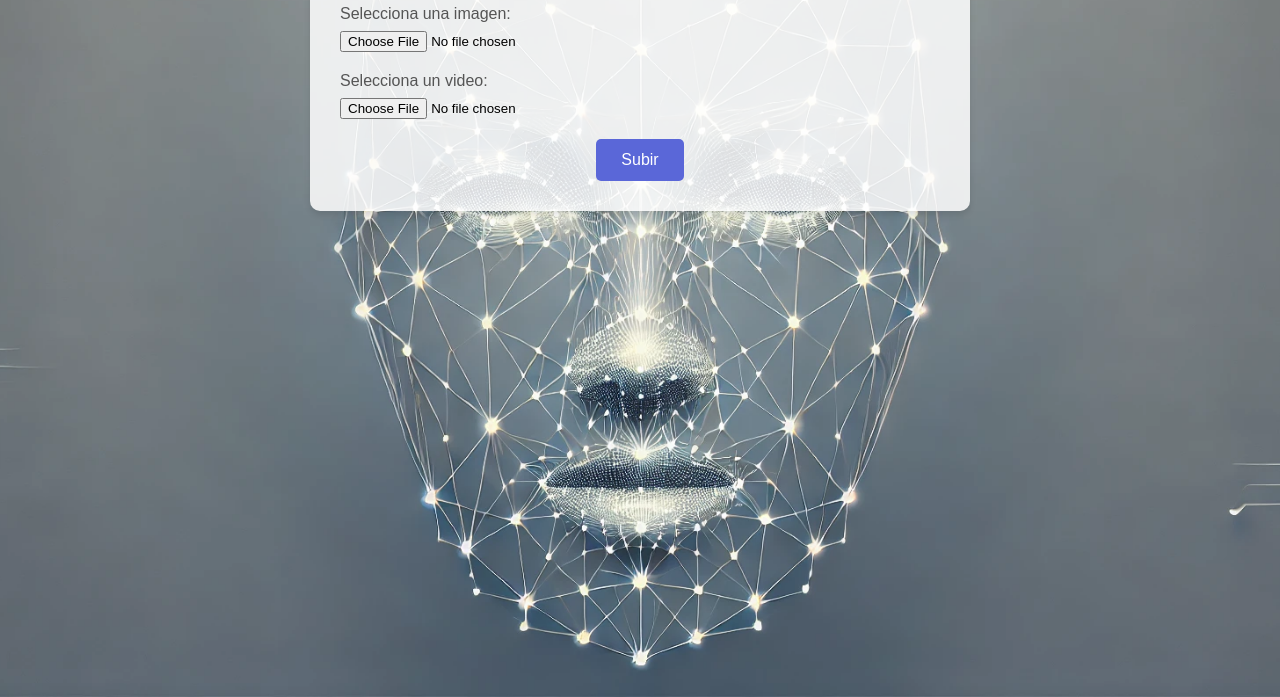
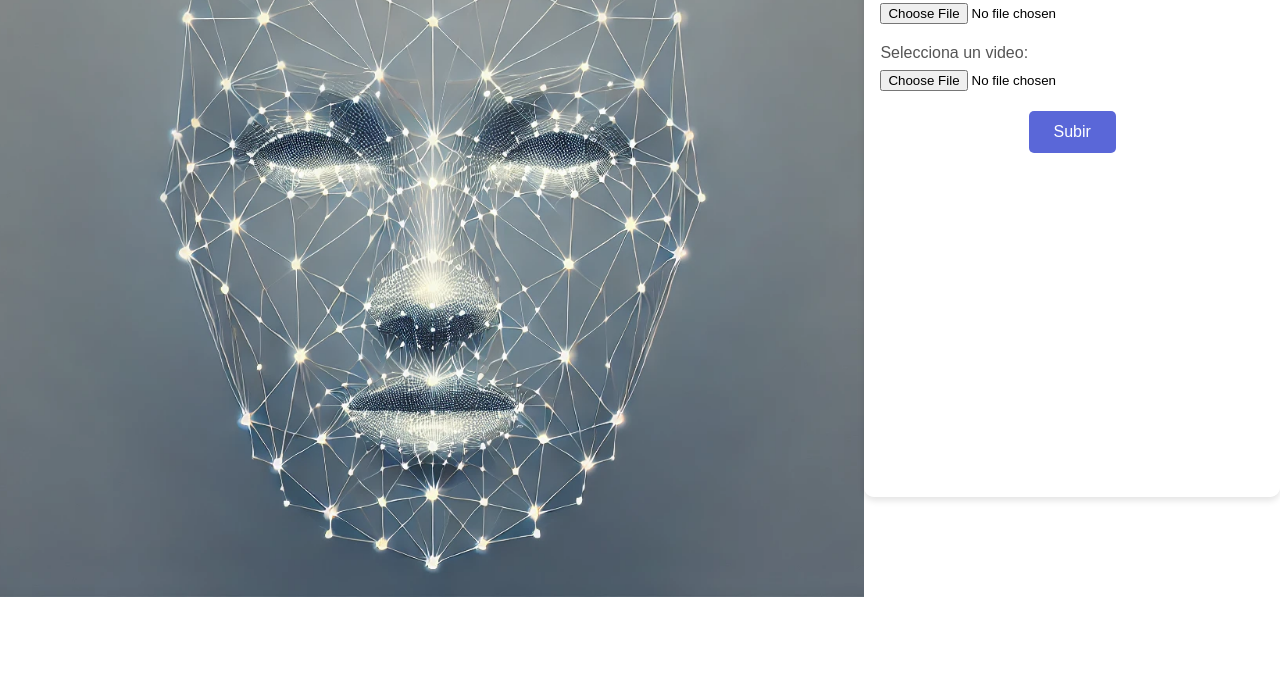
Before and after one commit to mikhers/proyecto-ian, a plain HTML site: page Frontend/index.html in a window 1280 px wide. Shown: the part 203-900 px from the top of the page. After the commit the page ends 800 px from the top, so only its background shows below. Drawn offline with Linux system fonts and the light colour scheme.

Commit message:
style: home inicial

```diff
--- a/Frontend/css/style.css
+++ b/Frontend/css/style.css
@@ -1,25 +1,54 @@
+* {
+  margin: 0;
+  padding: 0;
+  box-sizing: border-box;
+}
+
 body {
   margin: 0;
   padding: 0;
   height: 100vh;
-    background-image: url('../img/2.jpg');
-    background-size: cover;
-    background-position: center;
-    background-repeat: no-repeat;
   font-family: Arial, sans-serif;
 }
 
-.upload-container, .result-container {
+.home-sec {
+  display: flex;
+}
+
+.home-sec > div:first-child {
+  height: 100vh;
+  width: 100%;
+}
+
+.home-sec > div:last-child {
+  width: 600px;
+}
+
+.home-sec > div:first-child img {
+  width: 100%;
+  height: 100%;
+  object-fit: cover;
+}
+
+main {
+  overflow: hidden;
+  height: 100vh;
+}
+
+.upload-container,
+.result-container {
   background-color: rgba(255, 255, 255, 0.85);
+  width: min(500px, 100%);
+  padding: 2rem 1rem;
   margin: 100px auto;
-    padding: 30px;
-    max-width: 600px;
   border-radius: 10px;
   text-align: center;
   box-shadow: 0px 4px 6px rgba(0, 0, 0, 0.1);
 }
 
-h1, h2, h3 {
+h1,
+h2,
+h3 {
   margin-bottom: 20px;
   color: #333;
   text-align: center;
@@ -36,7 +65,7 @@ label {
   color: #555;
 }
 
-input[type="file"] {
+input[type='file'] {
   width: 100%;
 }
 
@@ -44,7 +73,7 @@ button {
   padding: 12px 25px;
   font-size: 16px;
   cursor: pointer;
-    background-color: #5A67D8;
+  background-color: #5a67d8;
   color: #fff;
   border: none;
   border-radius: 5px;
@@ -59,7 +88,7 @@ button:hover {
   display: none;
 }
 
-.imagen-cargada{
+.imagen-cargada {
   display: block;
   margin: 0 auto;
   max-width: min(500px, 100%);
@@ -98,7 +127,8 @@ button:hover {
   box-shadow: 0px 4px 6px rgba(0, 0, 0, 0.1);
 }
 
-.result p, .result h3 {
+.result p,
+.result h3 {
   text-align: center;
   margin: 10px 0;
 }
--- a/Frontend/index.html
+++ b/Frontend/index.html
@@ -1,31 +1,44 @@
 <!DOCTYPE html>
 <html lang="es">
   <head>
-    <meta charset="UTF-8">
-    <meta name="viewport" content="width=device-width, initial-scale=1.0">
+    <meta charset="UTF-8" />
+    <meta name="viewport" content="width=device-width, initial-scale=1.0" />
     <title>Cargar Imagen y Video</title>
-    <link rel="stylesheet" href="css/style.css">
+    <link rel="stylesheet" href="css/style.css" />
   </head>
   <body>
+    <main>
       <!-- Contenedor del formulario -->
+
+      <section class='home-sec'>
+        <div>
+          <img src="img/2.jpg" alt="banner" />
+        </div>
+
         <div class="upload-container" id="form-container">
           <h1>Cargar Imagen y Video</h1>
           <form id="upload-form">
             <div class="file-input">
               <label for="image">Selecciona una imagen:</label>
-                <input type="file" id="image" accept="image/*" required>
+              <input type="file" id="image" accept="image/*" required />
             </div>
             <div class="file-input">
               <label for="video">Selecciona un video:</label>
-                <input type="file" id="video" accept="video/*" required>
+              <input type="file" id="video" accept="video/*" required />
             </div>
             <button type="submit">Subir</button>
           </form>
         </div>
+      </section>
 
       <!-- Contenedor de carga -->
       <div id="loading" class="hidden">
-        <img  class="imagen-cargada" id="preview-image" src="" alt="Imagen cargada">
+        <img
+          class="imagen-cargada"
+          id="preview-image"
+          src=""
+          alt="Imagen cargada"
+        />
         <h2>Detectando...</h2>
         <p>Por favor, espera mientras procesamos los archivos.</p>
       </div>
@@ -39,7 +52,7 @@
           <button onclick="location.reload()">Volver a cargar</button>
         </div>
       </div>
-
+    </main>
     <script src="js/main.js"></script>
   </body>
 </html>
```
Lines whose indentation alone changed are shown as unchanged.
